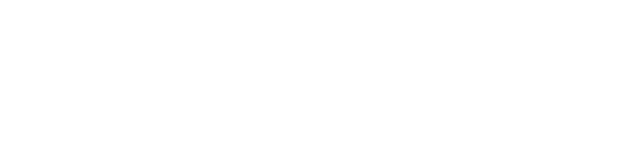
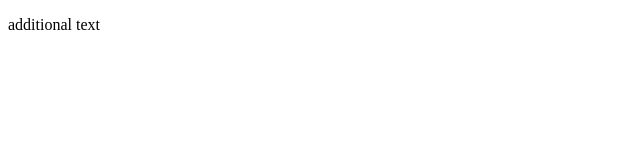
Before and after one commit to CezarMitroi/git_practice, a plain HTML site: page index.html in a window 1280 px wide. Shown: the whole page, without its empty margins (0-640 px from the left). Drawn offline with Linux system fonts and the light colour scheme.

Commit message:
add additional text

```diff
--- a/index.html
+++ b/index.html
@@ -5,6 +5,6 @@
     <title>Title</title>
 </head>
 <body>
-
+<p> additional text </p>
 </body>
 </html>
```
